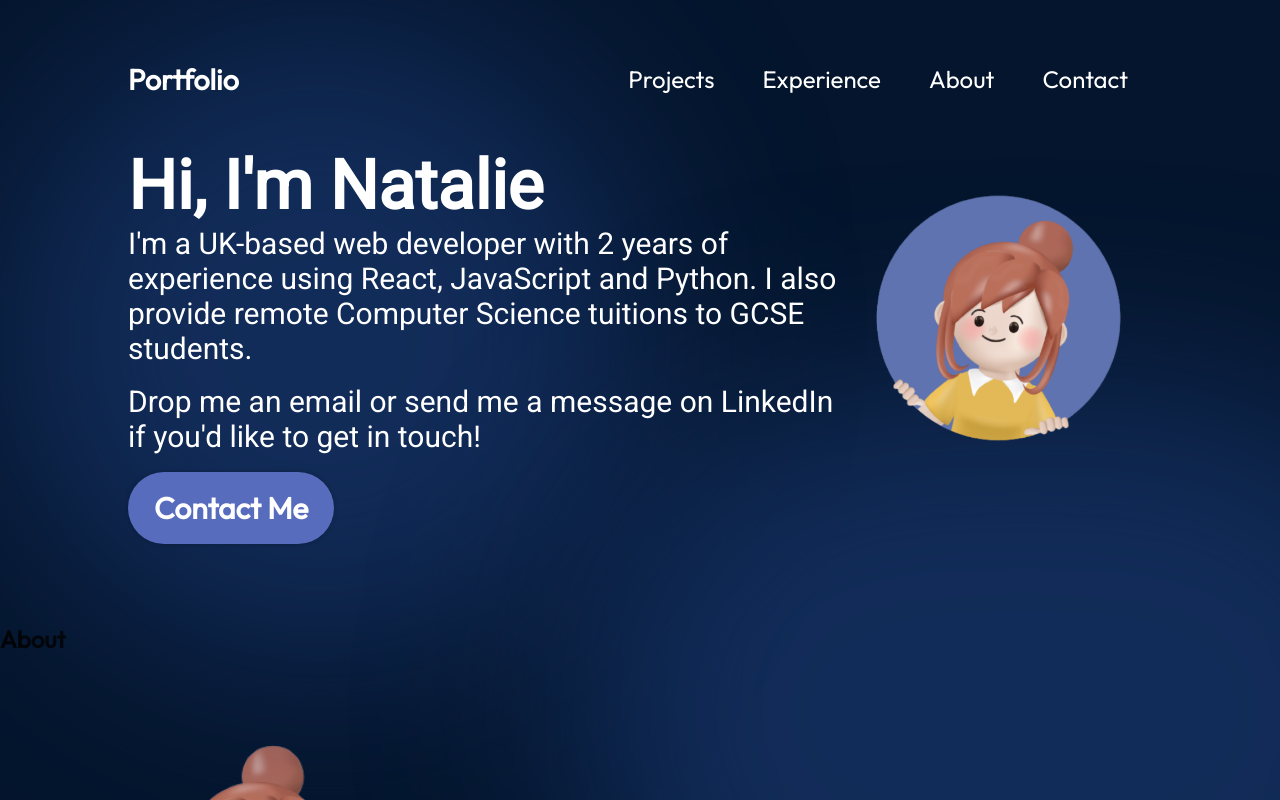
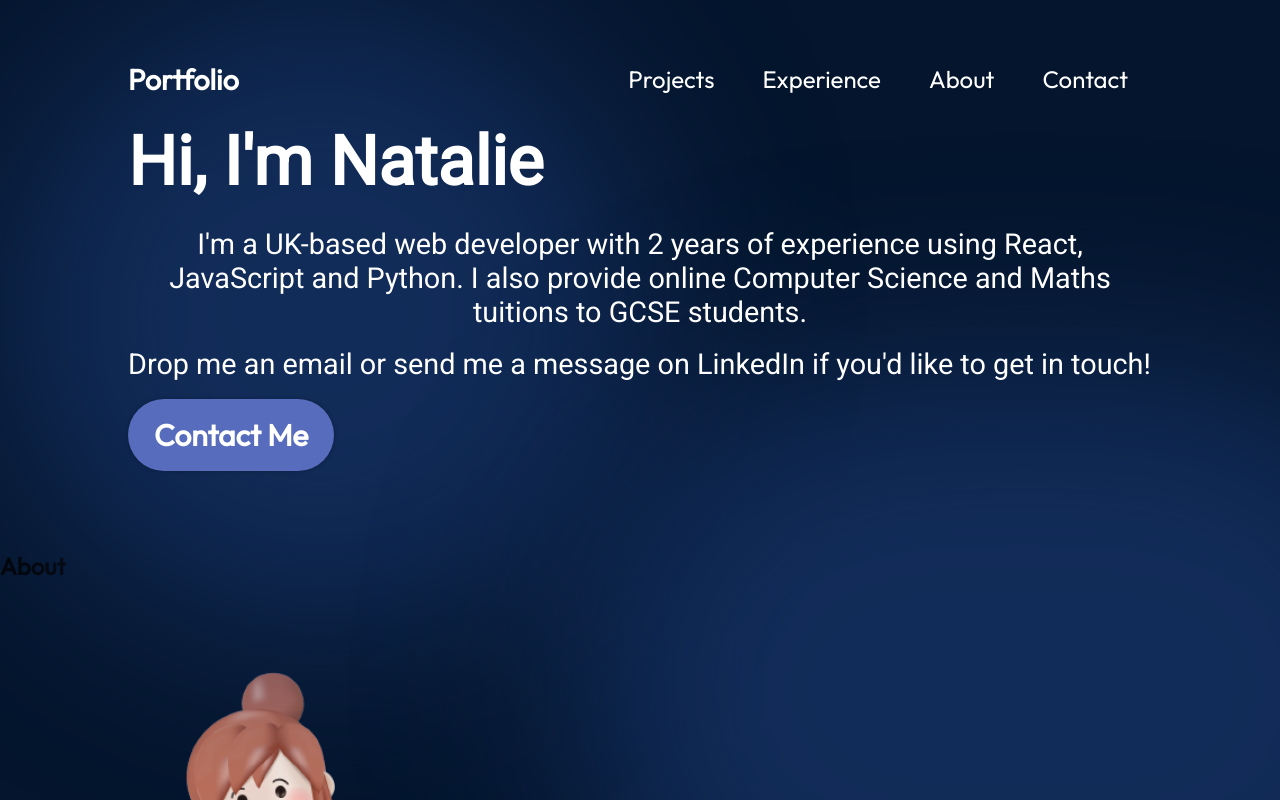
Before and after one commit to Nadia982/portfolio-2024-05, a React (Vite) app: page / in a window 1280 px wide. Shown: the top 800 px of the page. Built offline with nearby package versions, Linux system fonts and the light colour scheme.

Commit message:
updates to Hero section

```diff
--- a/src/components/Hero/Hero.jsx
+++ b/src/components/Hero/Hero.jsx
@@ -9,7 +9,7 @@ export const Hero = () => {
         <h1 className={styles.title}>Hi, I'm Natalie</h1>
         <p className={styles.description}>
           I'm a UK-based web developer with 2 years of experience using React,
-          JavaScript and Python. I also provide remote Computer Science tuitions
+          JavaScript and Python. I also provide online Computer Science and Maths tuitions
           to GCSE students.
         </p>
         <p className={styles.description}>
@@ -21,11 +21,11 @@ export const Hero = () => {
           Contact Me
         </a>
       </div>
-      <img
+      {/* <img
         src={getImageUrl("hero/heroImage.png")}
         alt="Hero image of me"
         className={styles.heroImg}
-      />
+      /> */}
       <div className={styles.topBlur} />
       <div className={styles.bottomBlur} />
     </section>
--- a/src/components/Hero/Hero.module.css
+++ b/src/components/Hero/Hero.module.css
@@ -5,7 +5,7 @@
   display: flex;
   align-items: center;
   justify-content: space-between;
-  margin-top: 49px;
+  margin-top: 25px;
   z-index: 1;
   margin-left: 10%;
   margin-right: 10%;
@@ -22,7 +22,7 @@
 .title {
   font-size: 68px;
   font-weight: 900;
-  /* margin-bottom: 24px; */
+  margin-bottom: 25px;
   font-family: var(--font-roboto);
   /* background: linear-gradient(
     90deg,
@@ -34,9 +34,10 @@
 }
 
 .description {
-  font-size: 30px;
+  font-size: 1.8rem;
   font-family: var(--font-roboto);
   margin-bottom: 18px;
+  text-align: center;
 }
 
 .contactBtn {
```
